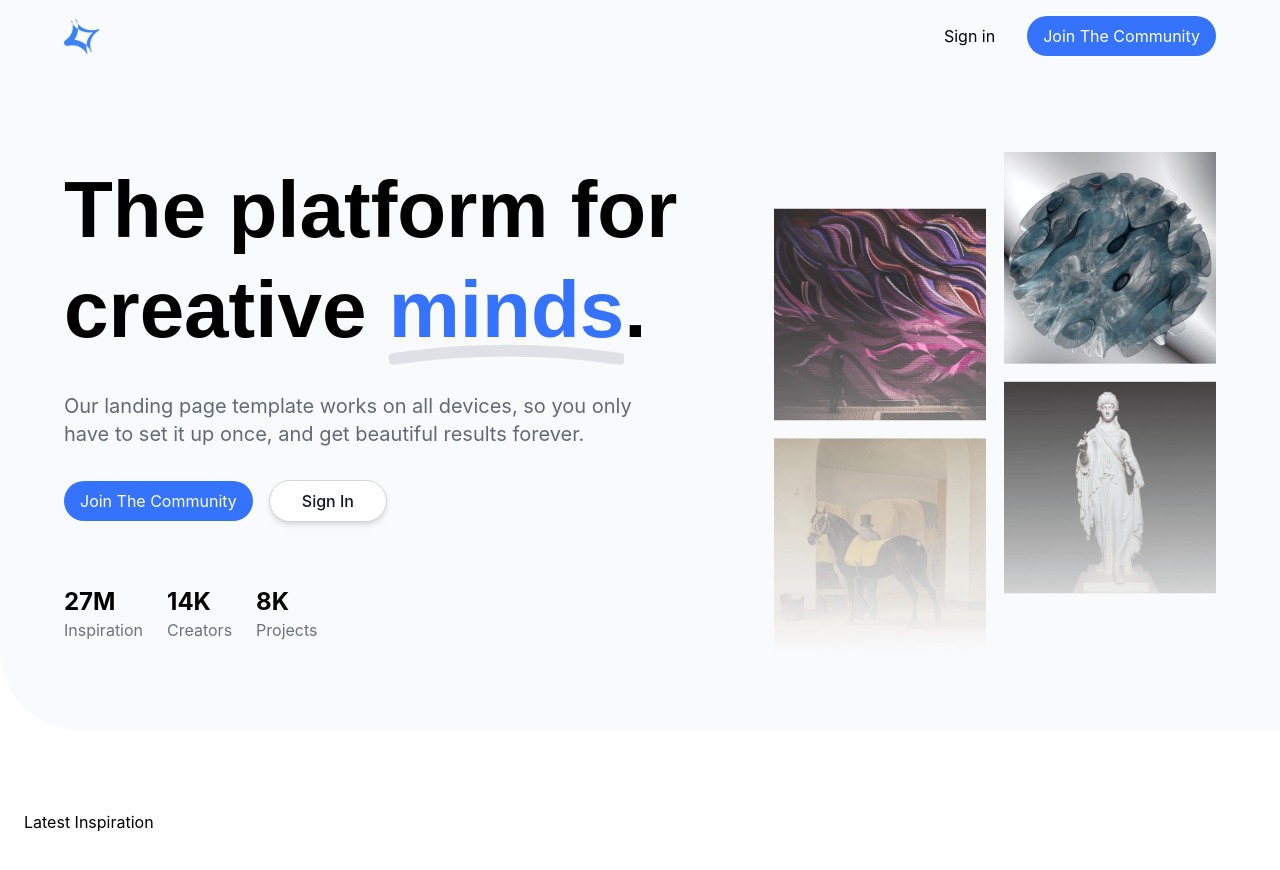
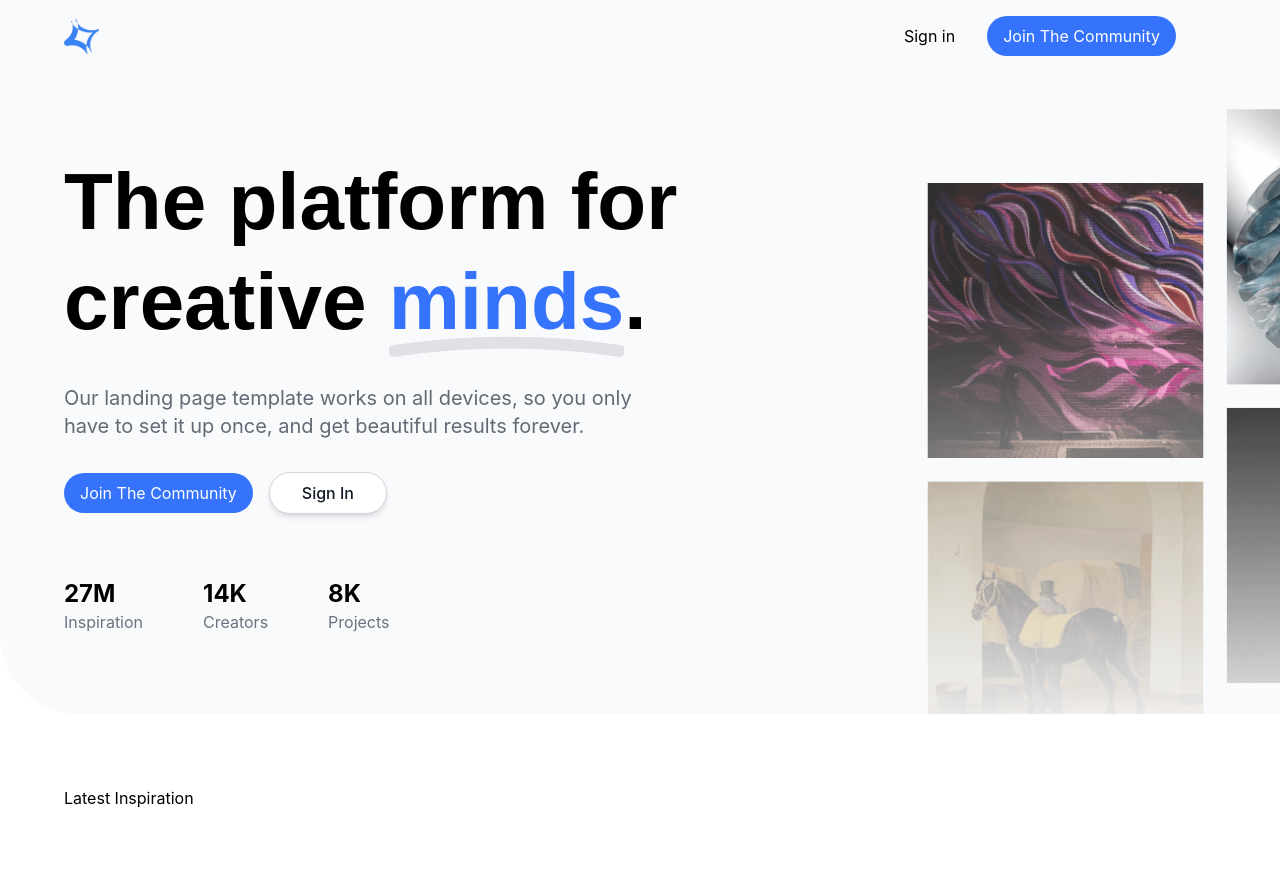
Before and after one commit to Rozuwan/Creative-Web-template, a React (Vite) app: page / in a window 1280 px wide. Shown: the top 870 px of the page. Built offline with nearby package versions, Linux system fonts and the light colour scheme; a web font is replaced by a local one.

Commit message:
Complete Hero section

```diff
--- a/src/components/Homepage.jsx
+++ b/src/components/Homepage.jsx
@@ -11,11 +11,12 @@ const stats = [
 
 const Homepage = () => {
   return (
-    <div className="">
+    <>
       <Navbar />
 
       <main>
-        <section className="rounded-bl-[80px] bg-gray-50 px-10 py-20">
+        {/* Hero Section */}
+        <section className="rounded-bl-[80px]  bg-gray-50 px-10 py-18 overflow-hidden">
           <div className="mx-auto flex max-w-6xl flex-col items-center gap-12 md:flex-row">
             {/* Left content */}
             <div className="flex basis-full flex-col items-center gap-8 text-center md:basis-3/5 md:items-start md:text-left">
@@ -42,21 +43,21 @@ const Homepage = () => {
               </h1>
 
               <p className="max-w-xl text-base text-text-primary md:text-xl">
-                Our landing page template works on all devices, so you only
-                have to set it up once, and get beautiful results forever.
+                Our landing page template works on all devices, so you only have
+                to set it up once, and get beautiful results forever.
               </p>
 
               <div className="flex items-center gap-4">
                 <Communitybtn />
                 <Link
                   to="/signin"
-                  className="inline-block rounded-full border border-gray-300 bg-white px-8 py-2 text-center font-medium text-gray-900 shadow-md hover:bg-blue-50 hover:text-primary active:scale-95"
+                  className="inline-block rounded-full border border-gray-300 bg-white px-8 py-2 text-center font-medium text-gray-900 shadow-md hover:bg-primary hover:text-white active:scale-95"
                 >
                   Sign In
                 </Link>
               </div>
 
-              <div className="mt-8 flex flex-wrap items-center gap-6">
+              <div className="mt-8 flex flex-wrap items-center gap-15">
                 {stats.map(({ value, label }) => (
                   <div key={label}>
                     <h3 className="text-2xl font-bold">{value}</h3>
@@ -69,23 +70,23 @@ const Homepage = () => {
             </div>
 
             {/* Right content */}
-            <div className="flex basis-full justify-center md:basis-2/5 md:justify-end">
+            <div className=" flex basis-full justify-center md:basis-2/5 md:justify-end">
               <img
                 src={HeroImg}
                 alt="Creative minds platform hero illustration"
-                className="w-full"
+                className=" w-full scale-130 translate-x-55 translate-y-10"
               />
             </div>
           </div>
         </section>
-
-        <section className="px-6 py-20">
-          <div className="mx-auto max-w-7xl">
+        {/* End Hero section */}
+        <section className="px-10 py-18">
+          <div className="mx-auto max-w-6xl">
             <h2>Latest Inspiration</h2>
           </div>
         </section>
       </main>
-    </div>
+    </>
   );
 };
 
--- a/src/components/Navbar.jsx
+++ b/src/components/Navbar.jsx
@@ -8,7 +8,7 @@ const Navbar = () => {
       <nav className="mx-auto flex max-w-6xl items-center justify-between">
         <NavLogo />
 
-        <div className="flex items-center gap-8 font-sans text-base">
+        <div className="flex items-center gap-8 font-sans text-base px-10">
           <Signinbtn />
           <Communitybtn />
         </div>
```
